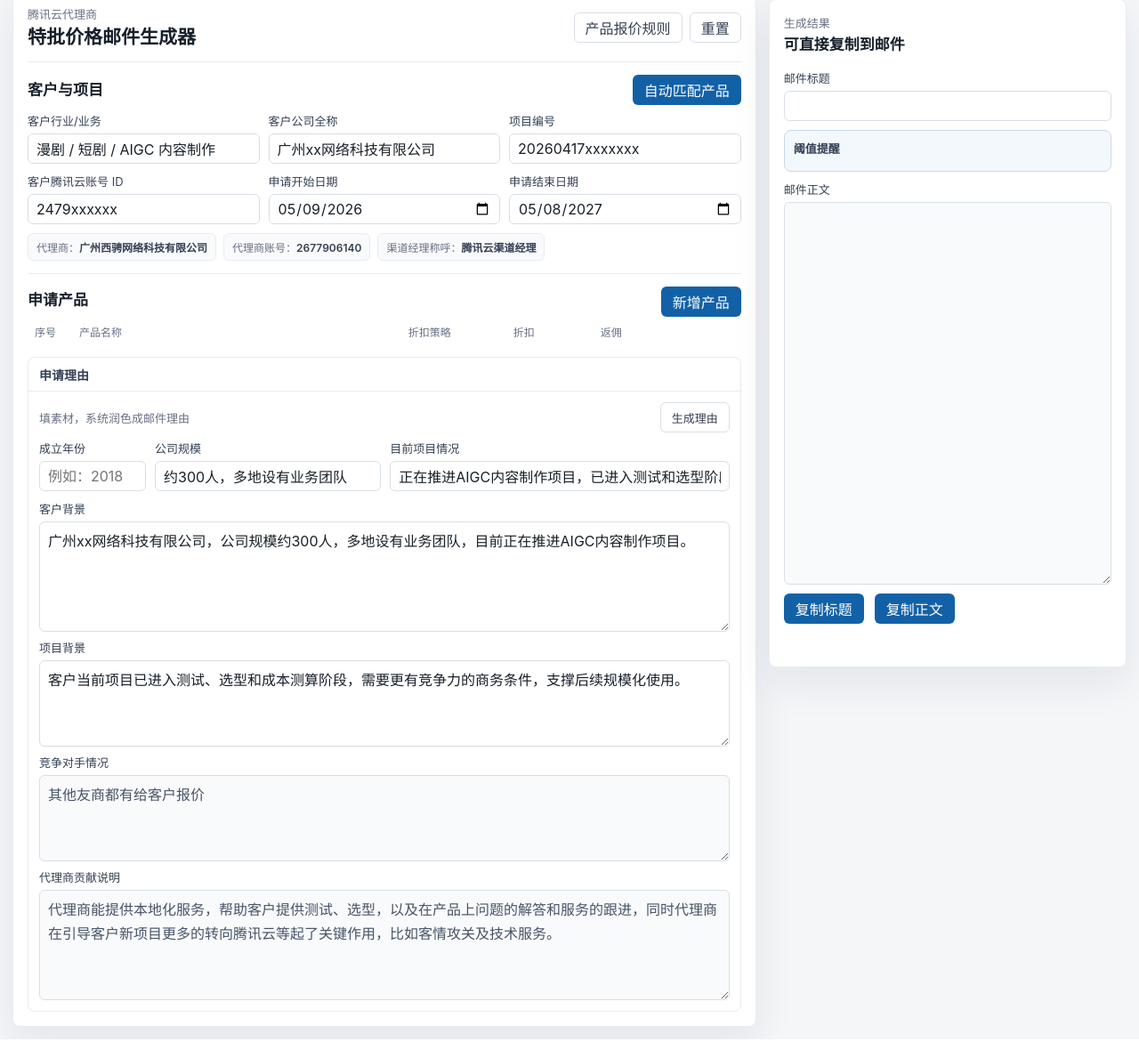
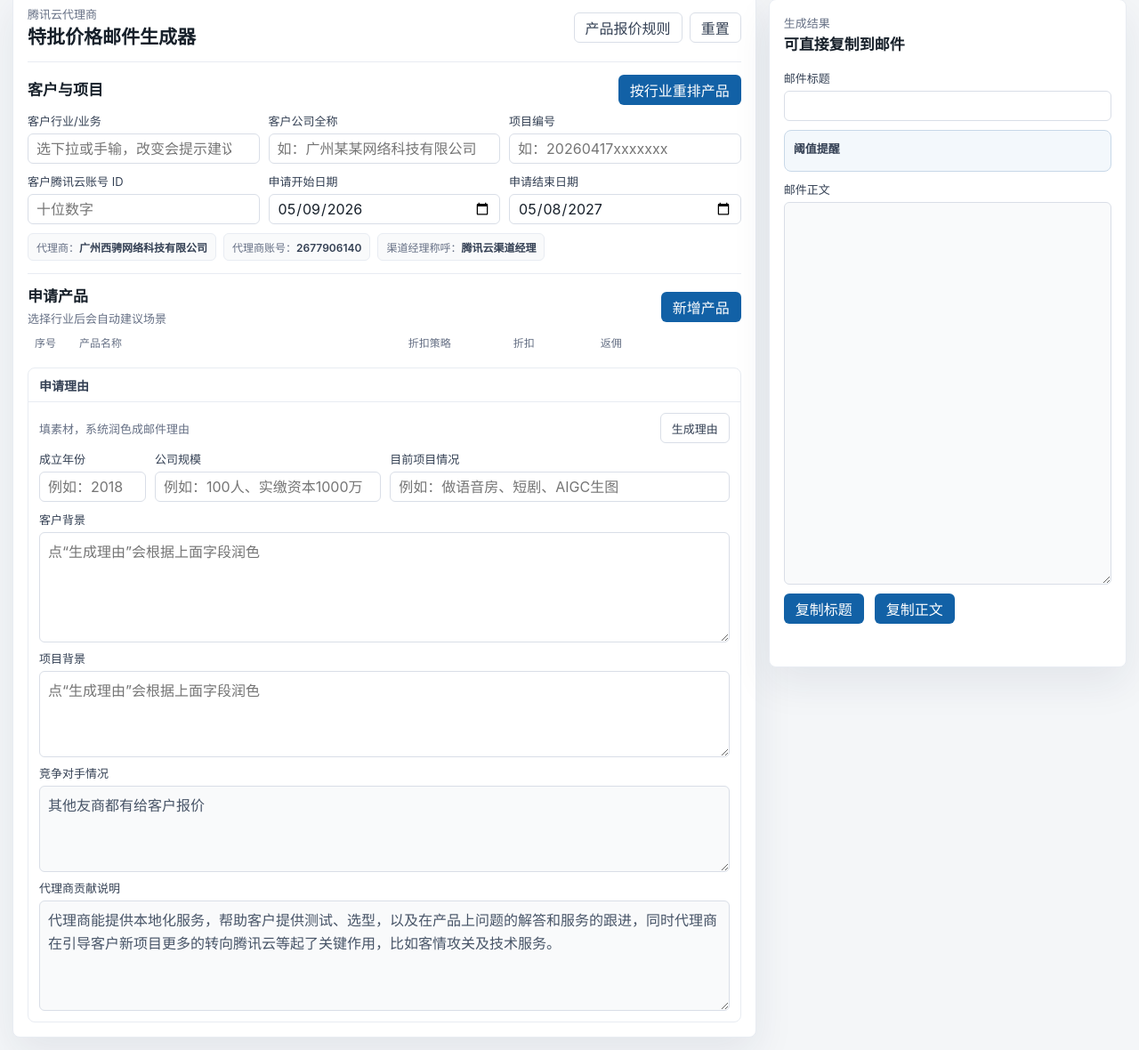
Before and after one commit to changzainb/postemailagent, a Flask app: page / in a window 1280 px wide, after a click on "申请理由". Shown: the part 25-1205 px from the top of the page at 89% size. Run offline with Flask 3, Linux system fonts and the light colour scheme; data that the repository does not hold is empty.

Commit message:
ux(P0): 切行业不再清空已编辑/缺折扣返佣红条+禁用复制/重置弹确认/默认值改placeholder/扩 TRTC 8档+AIGC 14条+行业捆绑补缺

```diff
--- a/server/static/app.js
+++ b/server/static/app.js
@@ -10,31 +10,77 @@ const SCENARIO_KEYWORDS = {
 
 // 每个场景只默认加载这些关键词命中的产品，避免一口气列 32 个
 const SCENARIO_PRESET_TOKENS = {
-  aigc_media: ["云点播-流量计费", "云点播-标准存储", "云点播-AIGC-生图模型-Kling", "云点播-AIGC-生视频模型-Hunyuan", "云点播-AIGC-生视频模型-kling"],
-  trtc_live: ["高清视频月结", "高清视频日结", "标清视频月结", "语音月结", "混流转码"],
-  edge_cdn: ["边缘加速平台EO-企业版", "边缘加速平台EO-基础服务资费套餐（超额流量）-中国境内-后付费", "边缘加速平台EO-基础服务资费套餐（超额安全请求次数）-中国境内-后付费"],
-  cvm_db: ["云服务器cvm-标准型S4\u3001S5\u3001S6\u3001S8\u3001SA2\u3001SA3\u3001SA4\u3001SA5"],
-  cos: ["对象存储 COS-标准存储\u3001流量-后付费"],
-  security: ["天御-视频审核", "天御-文本审核", "天御-音频内容安全", "人脸核身"],
+  // AIGC：列出历史 ≥3 次的 14 条，MPS 子模型下沉到搜索
+  aigc_media: [
+    "云点播-流量计费",
+    "云点播-标准存储",
+    "云点播-AIGC-生图模型-GG",
+    "云点播-AIGC-生图模型-JV",
+    "云点播-AIGC-生图模型-Kling",
+    "云点播-AIGC-生图模型-SI",
+    "云点播-AIGC-生视频模型-GV",
+    "云点播-AIGC-生视频模型-Hunyuan",
+    "云点播-AIGC-生视频模型-JV",
+    "云点播-AIGC-生视频模型-OS",
+    "云点播-AIGC-生视频模型-SV",
+    "云点播-AIGC-生视频模型-hailuo",
+    "云点播-AIGC-生视频模型-kling",
+    "云点播-AIGC-生视频模型-vidu",
+    "云点播-AIGC-生视频模型-明眨",
+  ],
+  // TRTC：8 个主要计费档全列（历史 7-9 次都是高频）
+  trtc_live: [
+    "实时音视频TRTC-标清视频日结",
+    "实时音视频TRTC-标清视频月结",
+    "实时音视频TRTC-高清视频日结",
+    "实时音视频TRTC-高清视频月结",
+    "实时音视频TRTC-超高清视频月结",
+    "实时音视频TRTC-语音日结",
+    "实时音视频TRTC-语音月结",
+    "实时音视频TRTC-混流转码",
+  ],
+  edge_cdn: [
+    "边缘加速平台EO-企业版",
+    "边缘加速平台EO-基础服务资费套餐（超额流量）-中国境内-后付费",
+    "边缘加速平台EO-基础服务资费套餐（超额安全请求次数）-中国境内-后付费",
+  ],
+  // 出海专用的 EO 白名单
+  edge_cdn_overseas: [
+    "边缘加速平台EO-企业版",
+    "边缘加速平台EO-基础服务资费套餐（超额流量）-中国境内+海外地区-后付费",
+    "边缘加速平台EO-基础服务资费套餐（超额安全请求次数）-中国境内+海外地区-后付费",
+  ],
+  cvm_db: [
+    "云服务器cvm-标准型S4\u3001S5\u3001S6\u3001S8\u3001SA2\u3001SA3\u3001SA4\u3001SA5\uff1b\u8ba1\u7b97\u578bC3\u3001C5\u3001C6\uff08\u56fd\u5185\u5730\u533a\uff09",
+    "云服务器cvm-标准型S9",
+  ],
+  cvm_db_overseas: [
+    "云服务器cvm-\uff08\u4e2d\u56fd\u5883\u5185+\u6d77\u5916\u5730\u533a\uff09",
+  ],
+  cos: ["对象存储 COS-标准存储\u3001\u6d41\u91cf-\u540e\u4ed8\u8d39"],
+  // 安全：只默认视频审核 + 人脸核身（高频）
+  security: ["天御-视频审核", "人脸核身-基础版人脸核身\uff08\u6743\u5a01\u5e93\uff09"],
   mq: ["CKafka", "RocketMQ"],
 };
 
 // 行业关键词 → 需要叠加的场景（一个行业常同时需要几类产品）
 const INDUSTRY_SCENARIO_BUNDLES = {
-  "漫剧|短剧|aigc|内容制作|影视": ["aigc_media", "cos", "edge_cdn"],
+  // 出海 / 跨境优先判定，避免被下面的行业覆盖
+  "出海|海外|跨境": ["edge_cdn_overseas", "cvm_db_overseas", "cos", "security"],
+  "漫剧|短剧|aigc|内容制作|影视": ["aigc_media", "cos", "edge_cdn", "trtc_live"],
   "漫画|动漫|二次元": ["aigc_media", "cos", "edge_cdn"],
-  "直播|语音房|社交|连麦|K歌": ["trtc_live", "security", "cos"],
+  "直播|语音房|社交|连麦|K歌": ["trtc_live", "security", "cos", "edge_cdn"],
+  "会议|IM|即时通讯|协作": ["trtc_live", "cos", "security"],
   "游戏|互娱": ["cvm_db", "trtc_live", "cos", "edge_cdn"],
-  "短视频|图文|MCN|营销": ["cos", "edge_cdn", "aigc_media"],
-  "出海|海外": ["edge_cdn", "cvm_db", "cos"],
+  "短视频|图文|MCN|营销": ["cos", "edge_cdn", "aigc_media", "security"],
   "物联网|智能硬件": ["cvm_db", "mq", "cos"],
   "物流|交通运输": ["cvm_db", "mq", "cos"],
-  "教育|校园": ["trtc_live", "cos", "security"],
-  "医疗|健康": ["cvm_db", "cos", "security"],
-  "电商|零售|SaaS": ["cvm_db", "cos", "edge_cdn"],
-  "政企|信息化|软件开发": ["cvm_db", "cos"],
-  "金融|人脸核身": ["security", "cvm_db"],
-  "企业|网盘|OA": ["cvm_db", "cos"],
+  "教育|校园": ["trtc_live", "aigc_media", "cos", "security"],
+  "医疗|健康": ["trtc_live", "cvm_db", "cos", "security"],
+  "电商|零售|SaaS": ["cvm_db", "cos", "edge_cdn", "security"],
+  "政企|信息化|软件开发": ["cvm_db", "cos", "security"],
+  "金融|人脸核身": ["security", "cvm_db", "cos"],
+  "企业|网盘|OA": ["cvm_db", "cos", "edge_cdn"],
 };
 
 const fixedApplicationInfo = {
@@ -320,11 +366,12 @@ function findScenarioKey() {
 }
 
 function findScenarioBundle() {
-  const industry = industryInput.value.toLowerCase();
+  const industry = industryInput.value.trim().toLowerCase();
+  if (!industry) return [];
   for (const [pattern, keys] of Object.entries(INDUSTRY_SCENARIO_BUNDLES)) {
     if (pattern.toLowerCase().split("|").some((t) => industry.includes(t))) return keys;
   }
-  const wide = `${industryInput.value} ${fields.customerName.value} ${fields.currentProject.value}`.toLowerCase();
+  const wide = `${industryInput.value} ${fields.customerName.value}`.toLowerCase();
   for (const [pattern, keys] of Object.entries(INDUSTRY_SCENARIO_BUNDLES)) {
     if (pattern.toLowerCase().split("|").some((t) => wide.includes(t))) return keys;
   }
@@ -373,10 +420,30 @@ function buildReasonText() {
 function generateEmail() {
   const products = getProducts();
   renderThresholdWarnings(products);
+  // 标记缺折扣/返佣的行
+  let missingFields = 0;
+  document.querySelectorAll(".product-row").forEach((row) => {
+    const d = row.querySelector(".product-discount").value.trim();
+    const c = row.querySelector(".product-commission").value.trim();
+    if (!d || !c) {
+      row.classList.add("incomplete");
+      missingFields++;
+    } else {
+      row.classList.remove("incomplete");
+    }
+  });
   const productLines = products.map((product, index) => {
     const discount = product.discount || "待填写折扣";
-    return `【申请产品${index + 1}】：产品名称/折扣/返佣：${product.name || "待填写产品名称"}：${discount}/${product.commission}`;
+    const commission = product.commission || "待填写返佣";
+    return `【申请产品${index + 1}】：产品名称/折扣/返佣：${product.name || "待填写产品名称"}：${discount}/${commission}`;
   });
+
+  // 复制按钮根据缺失情况禁用
+  const copyBodyBtn = document.getElementById("copyBodyButton");
+  if (copyBodyBtn) {
+    copyBodyBtn.disabled = missingFields > 0;
+    copyBodyBtn.title = missingFields > 0 ? `还有 ${missingFields} 行折扣/返佣未填` : "";
+  }
 
   emailSubject.value = `${fields.customerName.value.trim() || "客户"}折扣返佣申请--广州西骋`;
   emailBody.value = `尊敬的${fields.managerTitle.value.trim() || "腾讯云渠道经理"}：
@@ -454,13 +521,20 @@ function addProduct(product = {}) {
   generateEmail();
 }
 
+// 出海变体 → 真实 scenario key（产品库里只有 edge_cdn / cvm_db）
+const SCENARIO_ALIAS = {
+  edge_cdn_overseas: "edge_cdn",
+  cvm_db_overseas: "cvm_db",
+};
+
 function resetProducts() {
   productList.innerHTML = "";
   if (!activeScenarioKey) return;
   const keys = Array.isArray(activeScenarioKey) ? activeScenarioKey : [activeScenarioKey];
   const seen = new Set();
   keys.forEach((key) => {
-    const scenario = catalog.scenarioByKey[key];
+    const realKey = SCENARIO_ALIAS[key] || key;
+    const scenario = catalog.scenarioByKey[realKey];
     if (!scenario) return;
     const tokens = SCENARIO_PRESET_TOKENS[key] || [];
     const all = catalog.productsByScenarioId.get(scenario.id) || [];
@@ -484,9 +558,25 @@ function applyScenario(scenarioKey = activeScenarioKey) {
     return;
   }
   const keys = Array.isArray(scenarioKey) ? scenarioKey : [scenarioKey];
-  const labels = keys.map((k) => catalog.scenarioByKey[k]?.label).filter(Boolean);
-  matchStatus.textContent = labels.length ? `已匹配场景：${labels.join(" + ")}` : "";
+  const labels = keys.map((k) => catalog.scenarioByKey[SCENARIO_ALIAS[k] || k]?.label).filter(Boolean);
+  matchStatus.textContent = labels.length ? `已匹配场景：${[...new Set(labels)].join(" + ")}` : "";
   resetProducts();
+}
+
+function suggestScenario() {
+  const keys = findScenarioBundle();
+  if (!keys.length) return;
+  // 列表为空 → 直接应用建议
+  if (productList.children.length === 0) {
+    applyScenario(keys);
+    return;
+  }
+  // 列表非空、且建议场景跟当前一致 → 不打扰
+  const current = Array.isArray(activeScenarioKey) ? activeScenarioKey : (activeScenarioKey ? [activeScenarioKey] : []);
+  if (keys.length === current.length && keys.every((k, i) => k === current[i])) return;
+  // 不同 → 提示，但不覆盖
+  const labels = keys.map((k) => catalog.scenarioByKey[SCENARIO_ALIAS[k] || k]?.label).filter(Boolean);
+  matchStatus.textContent = `行业已变 → 建议场景：${[...new Set(labels)].join(" + ")}（点"按行业重排产品"会重置当前列表）`;
 }
 
 function matchProducts() {
@@ -494,6 +584,9 @@ function matchProducts() {
   if (!keys.length) {
     matchStatus.textContent = "暂未匹配到场景，可手动新增产品。";
     return;
+  }
+  if (productList.children.length > 0) {
+    if (!confirm("按当前行业重新生成产品列表会覆盖当前已填内容，确定继续？")) return;
   }
   applyScenario(keys);
 }
@@ -511,12 +604,21 @@ fieldIds.forEach((id) => {
 document.getElementById("addProductButton").addEventListener("click", () => addProduct());
 document.getElementById("restoreReasonsButton").addEventListener("click", buildReasonText);
 document.getElementById("matchProductsButton").addEventListener("click", matchProducts);
-industryInput.addEventListener("change", matchProducts);
-fields.customerName.addEventListener("change", matchProducts);
+industryInput.addEventListener("change", suggestScenario);
+industryInput.addEventListener("input", suggestScenario);
+fields.customerName.addEventListener("change", suggestScenario);
 fields.foundedYear.addEventListener("input", buildReasonText);
 fields.companyScale.addEventListener("input", buildReasonText);
 fields.currentProject.addEventListener("input", buildReasonText);
-document.getElementById("resetButton").addEventListener("click", () => applyScenario());
+document.getElementById("resetButton").addEventListener("click", () => {
+  if (productList.children.length > 0 && !confirm("重置会清空所有已填字段和产品行，确定？")) return;
+  document.querySelectorAll('input[type="text"], input:not([type]), textarea').forEach((el) => {
+    if (el.id === "agentName" || el.id === "agentAccount" || el.id === "managerTitle") return;
+    if (el.readOnly) return;
+    el.value = "";
+  });
+  applyScenario();
+});
 document.getElementById("copySubjectButton").addEventListener("click", () => copyText(emailSubject.value, "标题"));
 document.getElementById("copyBodyButton").addEventListener("click", () => copyText(emailBody.value, "正文"));
 
@@ -524,5 +626,9 @@ document.getElementById("copyBodyButton").addEventListener("click", () => copyTe
   initializeFixedFields();
   initializeDefaultDates();
   await loadCatalog();
-  matchProducts();
+  // 首次加载：列表为空才自动划一份默认产品
+  if (productList.children.length === 0) {
+    const keys = findScenarioBundle();
+    if (keys.length) applyScenario(keys);
+  }
 })();
--- a/server/static/styles.css
+++ b/server/static/styles.css
@@ -510,3 +510,14 @@ textarea[readonly] {
 .match-tag[data-kind="warn"] { background: #e0a700; }
 .product-row { position: relative; }
 .product-row.unmatched { box-shadow: inset 3px 0 0 #e0a700; }
+.product-row.incomplete { box-shadow: inset 3px 0 0 #d83b01; }
+.product-row.incomplete .product-discount:placeholder-shown,
+.product-row.incomplete .product-commission:placeholder-shown {
+  border-color: #d83b01;
+  background: #fff5f0;
+}
+.primary-button:disabled,
+.ghost-button:disabled {
+  opacity: 0.45;
+  cursor: not-allowed;
+}
--- a/server/templates/index.html
+++ b/server/templates/index.html
@@ -24,12 +24,12 @@
         <section class="section-block customer-section">
           <div class="section-heading">
             <h2>客户与项目</h2>
-            <button class="primary-button" id="matchProductsButton" type="button">自动匹配产品</button>
+            <button class="primary-button" id="matchProductsButton" type="button">按行业重排产品</button>
           </div>
           <div class="field-grid customer-grid">
             <label>
               <span>客户行业/业务</span>
-              <input id="industryInput" list="industryOptions" value="漫剧 / 短剧 / AIGC 内容制作" placeholder="例如：漫剧、短剧、游戏、社交、SaaS">
+              <input id="industryInput" list="industryOptions" value="" placeholder="选下拉或手输，改变会提示建议场景">
               <datalist id="industryOptions">
                 <option value="漫剧 / 短剧 / AIGC 内容制作"></option>
                 <option value="漫画 / 动漫 / 二次元"></option>
@@ -51,15 +51,15 @@
             </label>
             <label>
               <span>客户公司全称</span>
-              <input id="customerName" value="广州xx网络科技有限公司">
+              <input id="customerName" value="" placeholder="如：广州某某网络科技有限公司">
             </label>
             <label>
               <span>项目编号</span>
-              <input id="projectName" value="20260417xxxxxxx">
+              <input id="projectName" value="" placeholder="如：20260417xxxxxxx">
             </label>
             <label>
               <span>客户腾讯云账号 ID</span>
-              <input id="customerAccount" value="2479xxxxxx">
+              <input id="customerAccount" value="" placeholder="十位数字">
             </label>
             <label>
               <span>申请开始日期</span>
@@ -84,7 +84,7 @@
           <div class="section-heading">
             <div>
               <h2>申请产品</h2>
-              <p class="match-status" id="matchStatus">已匹配：漫剧 / 短剧 / AIGC 内容制作</p>
+              <p class="match-status" id="matchStatus">选择行业后会自动建议场景</p>
             </div>
             <button class="primary-button" id="addProductButton" type="button">新增产品</button>
           </div>
@@ -112,20 +112,20 @@
             </label>
             <label>
               <span>公司规模</span>
-              <input id="companyScale" value="约300人，多地设有业务团队" placeholder="例如：100人、实缴资本1000万">
+              <input id="companyScale" placeholder="例如：100人、实缴资本1000万">
             </label>
             <label>
               <span>目前项目情况</span>
-              <input id="currentProject" value="正在推进AIGC内容制作项目，已进入测试和选型阶段" placeholder="例如：做语音房、短剧、AIGC生图">
+              <input id="currentProject" placeholder="例如：做语音房、短剧、AIGC生图">
             </label>
           </div>
           <label class="textarea-label">
             <span>客户背景</span>
-            <textarea id="customerBackground" rows="4">广州xx网络科技有限公司，公司规模约300人，多地设有业务团队，目前正在推进AIGC内容制作项目。</textarea>
+            <textarea id="customerBackground" rows="4" placeholder="点“生成理由”会根据上面字段润色"></textarea>
           </label>
           <label class="textarea-label">
             <span>项目背景</span>
-            <textarea id="projectBackground" rows="3">客户当前项目已进入测试、选型和成本测算阶段，需要更有竞争力的商务条件，支撑后续规模化使用。</textarea>
+            <textarea id="projectBackground" rows="3" placeholder="点“生成理由”会根据上面字段润色"></textarea>
           </label>
           <label class="textarea-label">
             <span>竞争对手情况</span>
```
